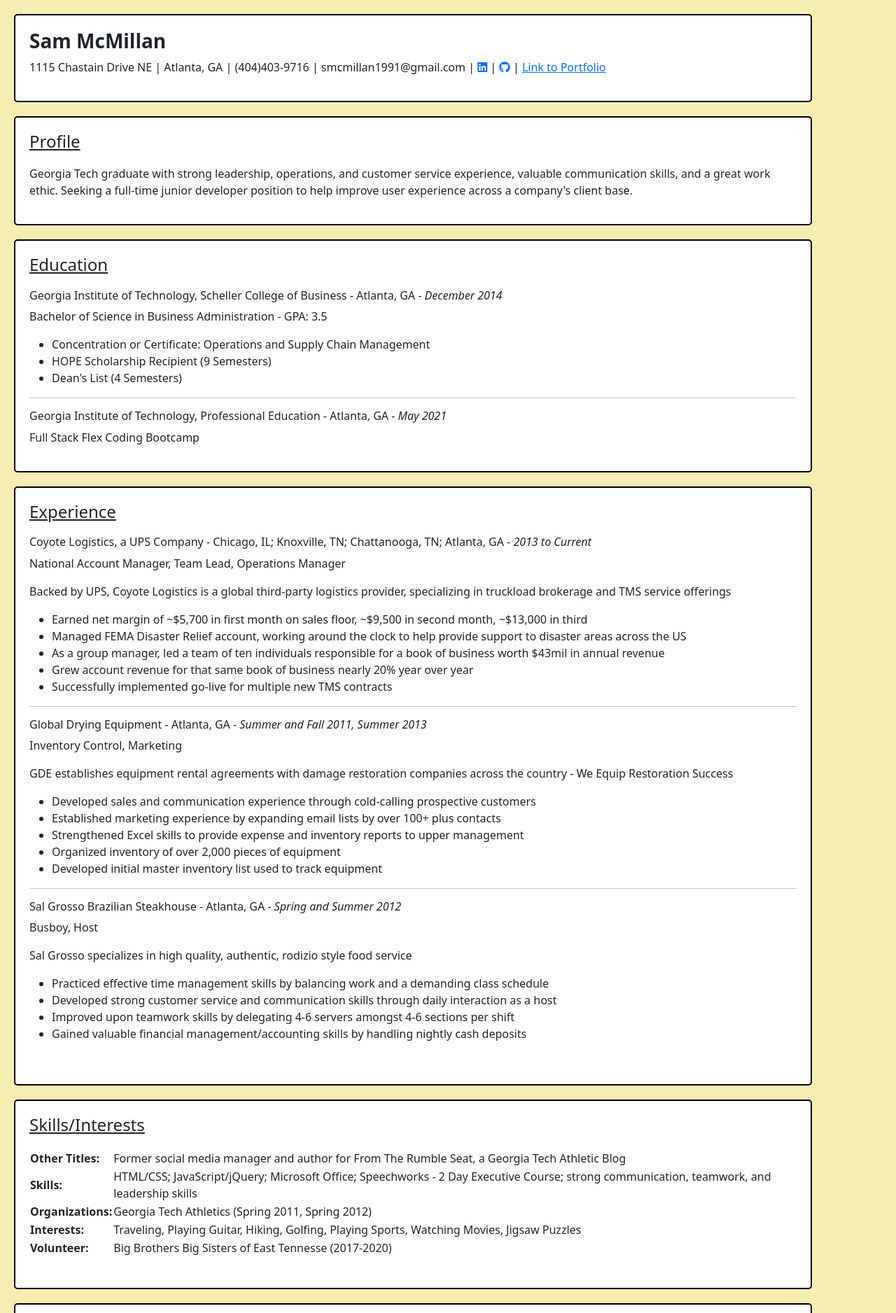
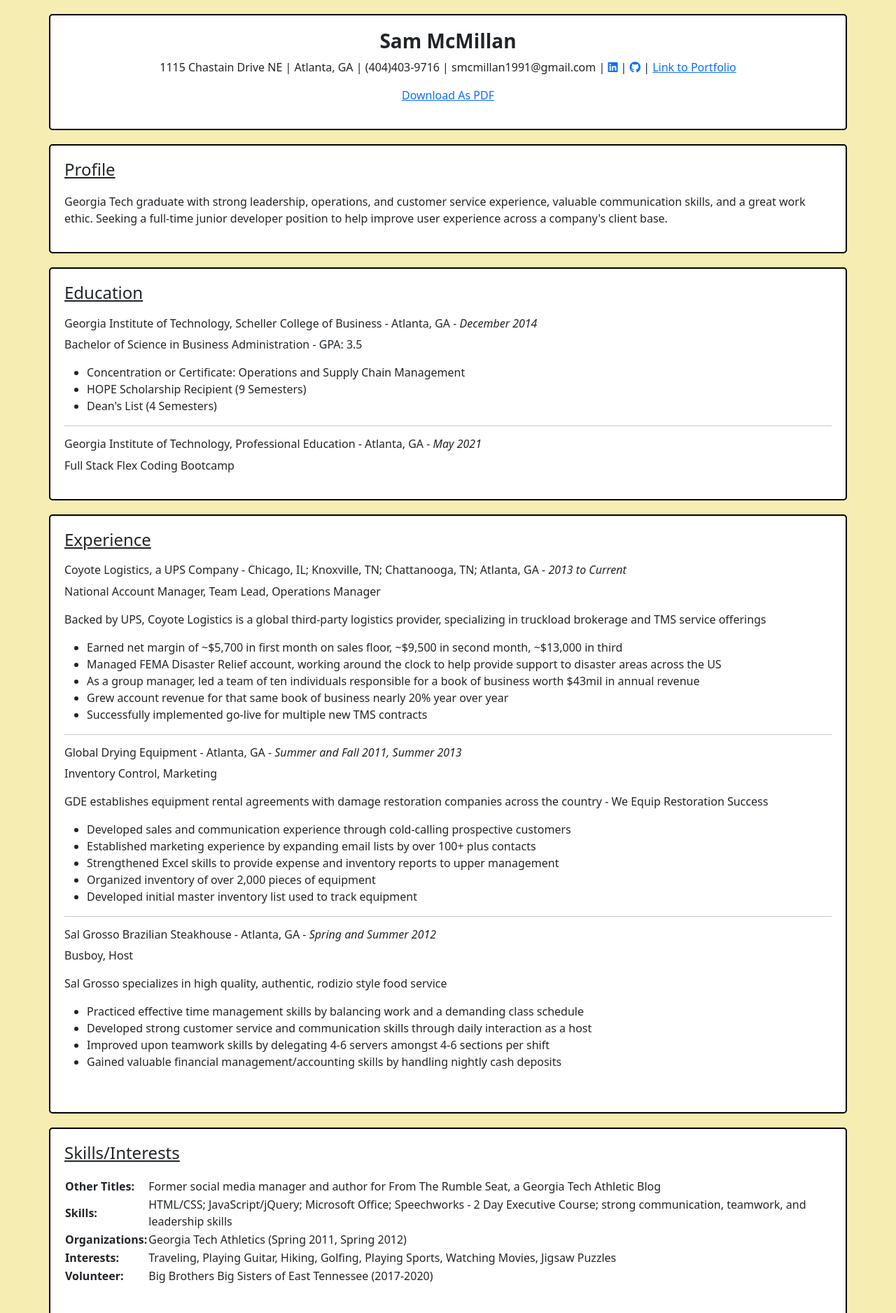
Before and after one commit to smcmillan28/career-services, a plain HTML site: page index.html in a window 1280 px wide. Shown: the top 1876 px of the page at 70% size. Drawn offline with nearby package versions, Linux system fonts and the light colour scheme.

Commit message:
added portfolio section and styling, plus download link to header section

```diff
--- a/assets/style-two.css
+++ b/assets/style-two.css
@@ -5,12 +5,31 @@ body {
 .container-md {
     border: 2px solid black;
     border-radius: 5px;
-    margin: 20px;
+    margin: 0 auto;
+    margin-bottom: 20px;
     padding: 20px;
     background-color: white;
+}
+
+#header {
+    margin-top: 20px;
 }
 
 h4 {
     text-decoration: underline;
     margin-bottom: 20px;
 }
+
+.col-md-4 {
+    border: 1px dashed black;
+    border-radius: 5px;
+    padding: 20px;
+}
+
+/* Eliminates page margins and adjusts container width when navigating mobile devices */
+
+@media only screen and (max-width: 500px) {
+    .container {
+        width: 100%;
+    }
+}
--- a/index.html
+++ b/index.html
@@ -15,11 +15,14 @@
 <body>
 
     <div class="container-md" id="header">
-        <h3><strong>Sam McMillan</strong></h3>
-        <p class="headerContact">
+        <h3 style="text-align: center;"><strong>Sam McMillan</strong></h3>
+        <p style="text-align: center;">
             1115 Chastain Drive NE | Atlanta, GA | (404)403-9716 | smcmillan1991@gmail.com | <a href="https://www.linkedin.com/in/sam-mcmillan-1b86558a/" target="_blank"> <i class="fab fa-linkedin"> </i></a>
             | <a href="https://github.com/smcmillan28" target="_blank"><i class="fab fa-github"></i></a> |
             <a href="https://smcmillan28.github.io/sam-mcmillan-portfolio/" target="_blank">Link to Portfolio</a>
+        </p>
+        <p style="text-align: center;">
+            <a href="https://smcmillan28.github.io/resume/" download="sam_mcmillan_resume.pdf">Download As PDF</a>
         </p>
     </div>
 
@@ -119,7 +122,7 @@
             </tr>
             <tr>
                 <td><strong>Volunteer: </strong></td>
-                <td>Big Brothers Big Sisters of East Tennesse (2017-2020)</td>
+                <td>Big Brothers Big Sisters of East Tennessee (2017-2020)</td>
             </tr>
         </table>
         <br>
```
